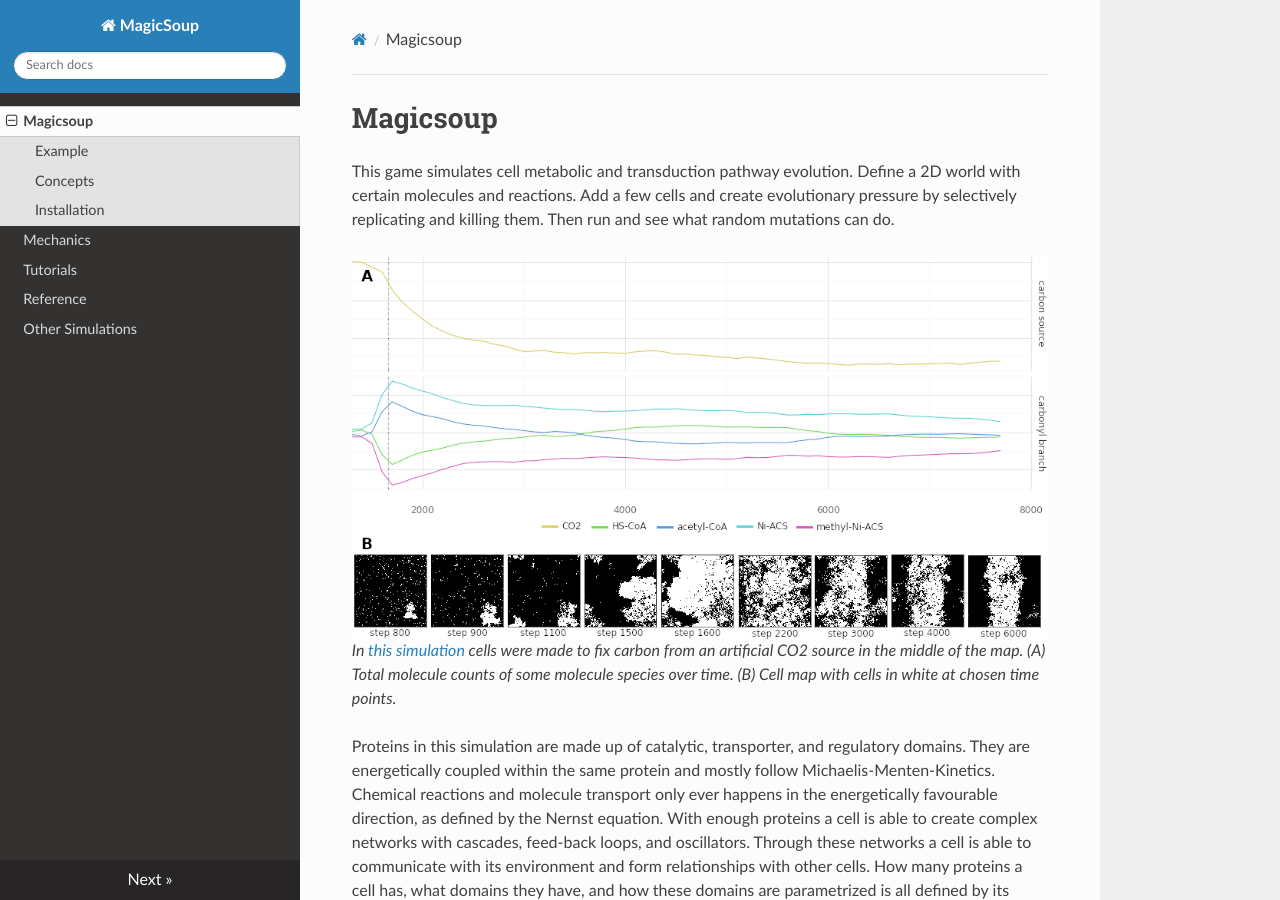
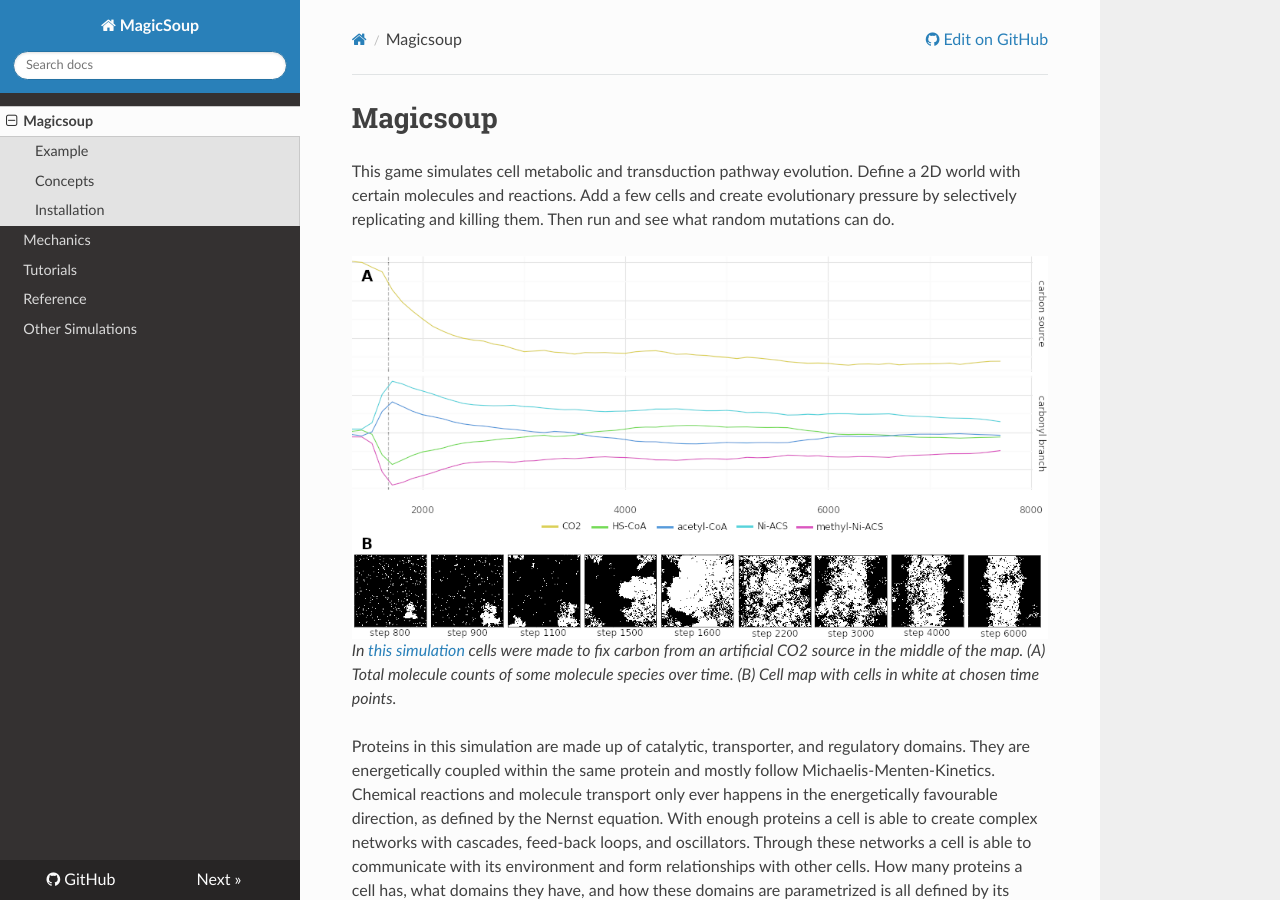
Before and after one commit to mRcSchwering/magic-soup, an MkDocs documentation site: the page built from docs/index.md, in a window 1280 px wide and 900 px high. Built offline with MkDocs 1.6.1, drawn with Linux system fonts in a browser that asks for light colours; nearby versions of some CDN libraries; formulas are drawn with MathJax 3; some of the changed lines change nothing that is shown.

Commit message:
added repo url to mkdocs

```diff
--- a/mkdocs.yml
+++ b/mkdocs.yml
@@ -1,5 +1,6 @@
 site_name: MagicSoup
 theme: readthedocs
+repo_url: https://github.com/mRcSchwering/magic-soup/
 
 extra_javascript:
   - https://cdnjs.cloudflare.com/ajax/libs/mathjax/2.7.0/MathJax.js?config=TeX-AMS-MML_HTMLorMML
```
